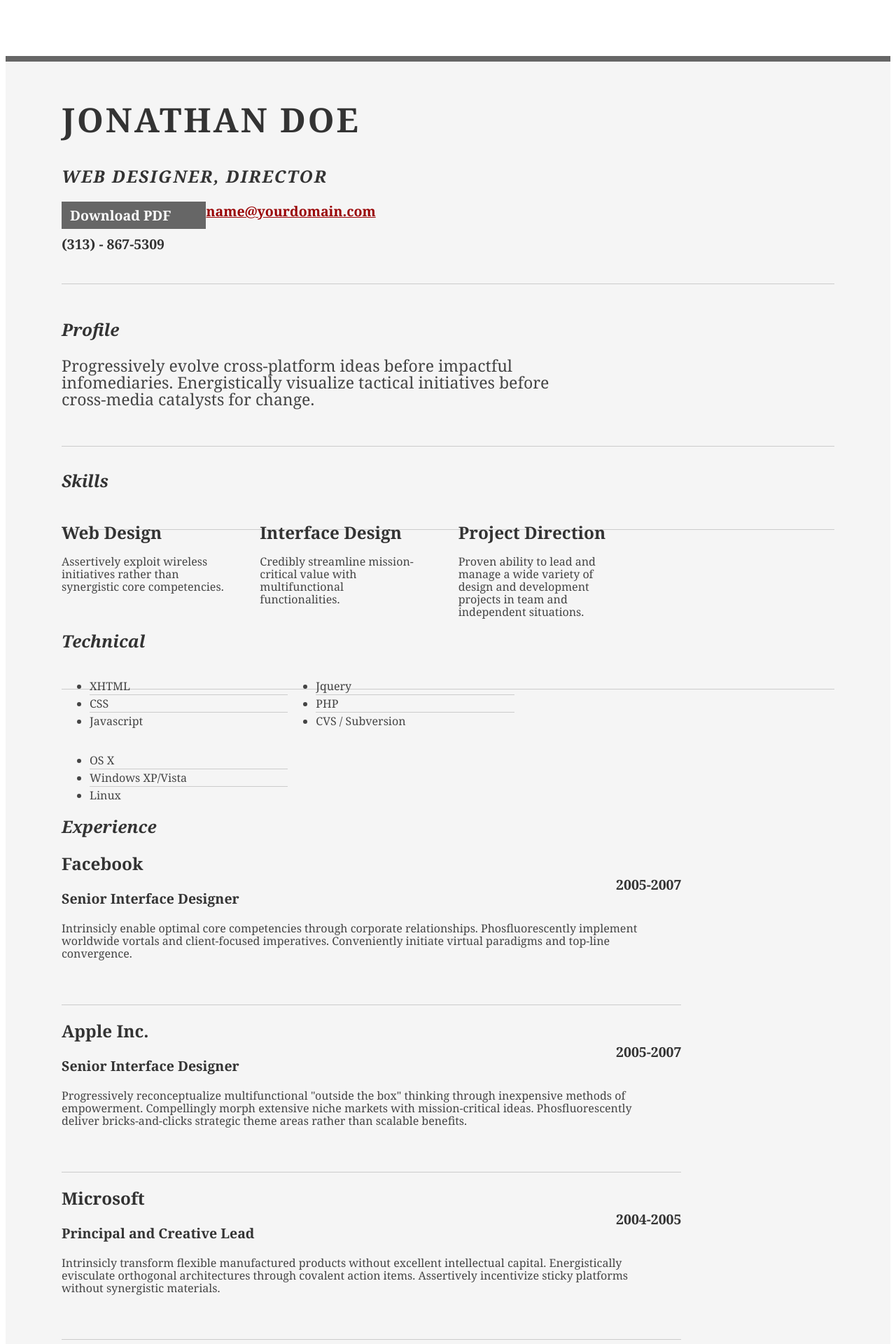
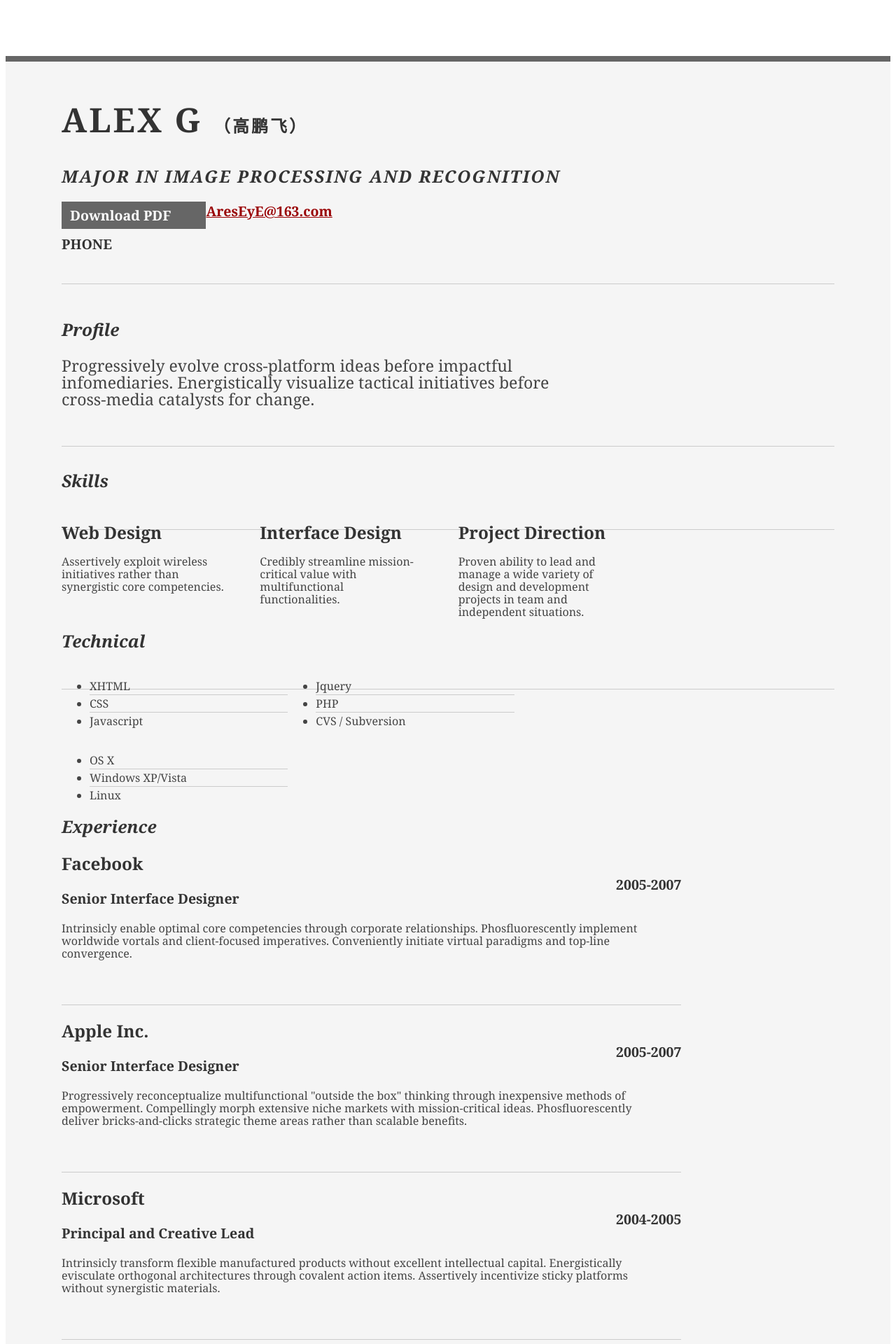
Before and after one commit to AlexG31/my_blog_pages, a Jekyll site: the page _posts/2015-2-2-resume.html, which Jekyll copies as it is, in a window 1280 px wide. Shown: the top 1920 px of the page at 70% size. Built offline with Jekyll 4.4.1, drawn with Linux system fonts in a browser that asks for light colours; a style sheet for code colours, icons or effects is not loaded; some of the changed text lies outside the part shown.

Commit message:
my personal info

```diff
--- a/_posts/2015-2-2-resume.html
+++ b/_posts/2015-2-2-resume.html
@@ -2,7 +2,7 @@
 <html>
 <head>
 
-	<title>Jonathan Doe | Web Designer, Director | name@yourdomain.com</title>
+	<title>AlexG | Tsinghua University</title>
 	<meta http-equiv="content-type" content="text/html; charset=utf-8" />
 
 	<meta name="keywords" content="" />
@@ -11,6 +11,11 @@
 	<link rel="stylesheet" type="text/css" href="http://yui.yahooapis.com/2.7.0/build/reset-fonts-grids/reset-fonts-grids.css" media="all" />
 	<link rel="stylesheet" type="text/css" href="http://alexg31.github.io/my_blog_pages/css/resume.css" media="all" />
 
+    <style type="text/css">
+<!--
+.STYLE4 {font-size: 24px}
+-->
+    </style>
 </head>
 <body>
 
@@ -20,15 +25,15 @@
 		<div id="hd">
 			<div class="yui-gc">
 				<div class="yui-u first">
-					<h1>Jonathan Doe</h1>
-					<h2>Web Designer, Director</h2>
+					<h1>Alex G <span class="STYLE4">（高鹏飞）</span></h1>
+					<h2>mAJOR IN IMAGE PROCESSING AND RECOGNITION </h2>
 				</div>
 
 				<div class="yui-u">
 					<div class="contact-info">
 						<h3><a id="pdf" href="#">Download PDF</a></h3>
-						<h3><a href="mailto:name@yourdomain.com">name@yourdomain.com</a></h3>
-						<h3>(313) - 867-5309</h3>
+						<h3><a href="mailto:name@yourdomain.com">AresEyE@163.com</a></h3>
+						<h3>PHONE</h3>
 					</div><!--// .contact-info -->
 				</div>
 			</div><!--// .yui-gc -->
@@ -143,8 +148,8 @@
 							<h2>Education</h2>
 						</div>
 						<div class="yui-u">
-							<h2>Indiana University - Bloomington, Indiana</h2>
-							<h3>Dual Major, Economics and English &mdash; <strong>4.0 GPA</strong> </h3>
+							<h2>Tsinghua University - Beijing, China</h2>
+							<h3>Major in Electronics Engineering &mdash; <strong>GPA</strong> </h3>
 						</div>
 					</div><!--// .yui-gf -->
 
@@ -154,7 +159,7 @@
 		</div><!--// bd -->
 
 		<div id="ft">
-			<p>Jonathan Doe &mdash; <a href="mailto:name@yourdomain.com">name@yourdomain.com</a> &mdash; (313) - 867-5309</p>
+			<p>Alex G&mdash; <a href="mailto:AresEyE@163.com">AresEyE@163.com</a> &mdash;PHONE</p>
 		</div><!--// footer -->
 
 	</div><!-- // inner -->
```
